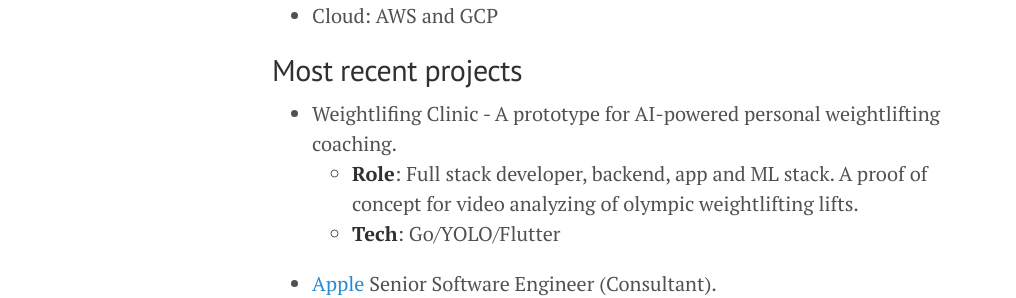
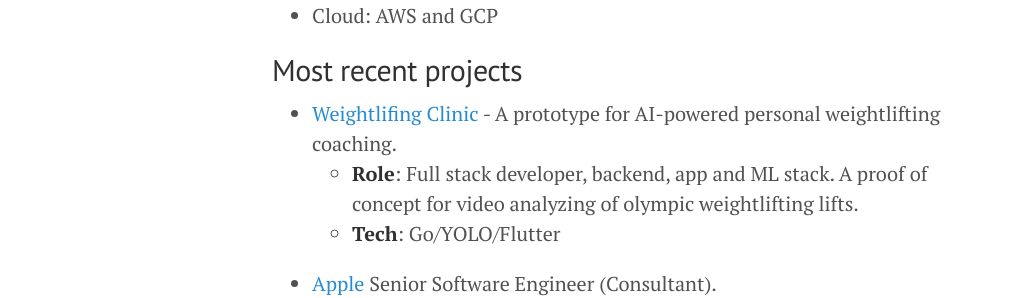
Before and after one commit to lazyloading-ab/lazyloading-ab.github.io, a Jekyll site: the page built from index.md, in a window 1280 px wide. Shown: the part 626-924 px from the top of the page, without its empty margins (8-1024 px from the left). Built offline with Jekyll 4.4.1, drawn with Linux system fonts in a browser that asks for light colours; part of the change alters nothing that is shown.

```diff
--- a/index.md
+++ b/index.md
@@ -21,7 +21,7 @@ Some of the technology I like to use,
 * Cloud: AWS and GCP
 
 ## Most recent projects
-* Weightlifing Clinic - A prototype for AI-powered personal weightlifting coaching.
+* [Weightlifing Clinic]([url](https://weightlifting-clinic.com)) - A prototype for AI-powered personal weightlifting coaching.
   * **Role**: Full stack developer, backend, app and ML stack. A proof of concept for video analyzing of olympic weightlifting lifts.
   * **Tech**: Go/YOLO/Flutter
 * [Apple](https://www.apple.com) Senior Software Engineer (Consultant).
```
